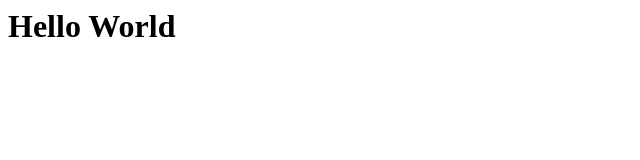
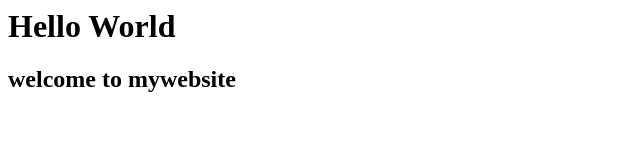
Before and after one commit to M4prototype/Natkid, a plain HTML site: page index.html in a window 1280 px wide. Shown: the whole page, without its empty margins (0-640 px from the left). Drawn offline with Linux system fonts and the light colour scheme.

Commit message:
Added Welcome message

```diff
--- a/index.html
+++ b/index.html
@@ -5,4 +5,5 @@
 </head>
 <body>
     <h1>Hello World</h1>
+    <h2>welcome to mywebsite</h2>
 </body>
```
